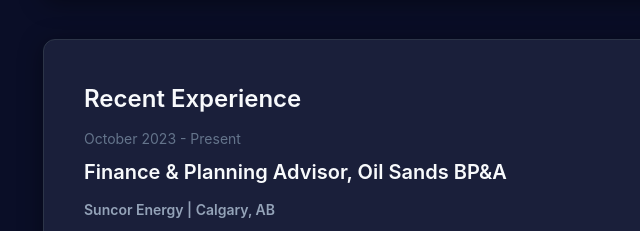
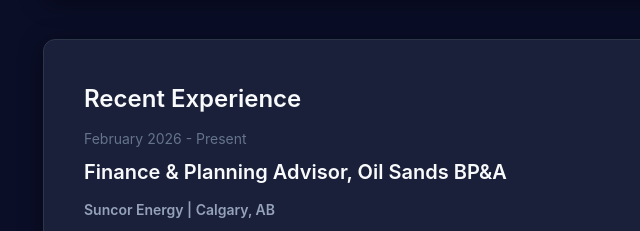
Before and after one commit to brandonmcmanus/brandonmcmanus.github.io, a plain HTML site: page index.html in a window 1280 px wide. Shown: the part 2591-2822 px from the top of the page, 367-1007 px from the left. Drawn offline with Linux system fonts and the light colour scheme.

Commit message:
Nov 2026 Updates Part 2

```diff
--- a/index.html
+++ b/index.html
@@ -672,7 +672,7 @@
                 <h2 class="section-header">Recent Experience</h2>
 
                 <div class="experience-item">
-                    <p class="experience-date">October 2023 - Present</p>
+                    <p class="experience-date">February 2026 - Present</p>
                     <h3 class="experience-role">Finance & Planning Advisor, Oil Sands BP&A</h3>
                     <p class="experience-description" style="font-weight: 600; margin-bottom: 12px;">Suncor Energy | Calgary, AB</p>
                     <p class="experience-description">
```
